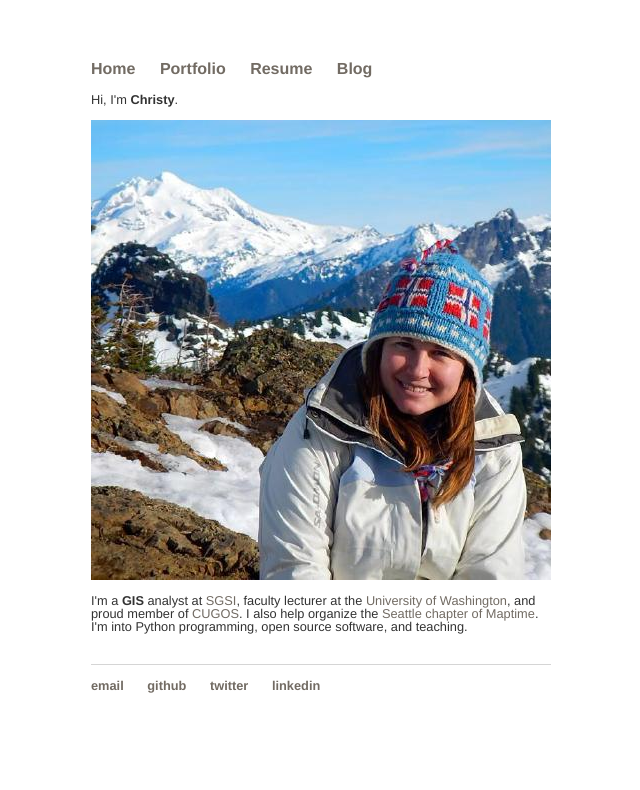
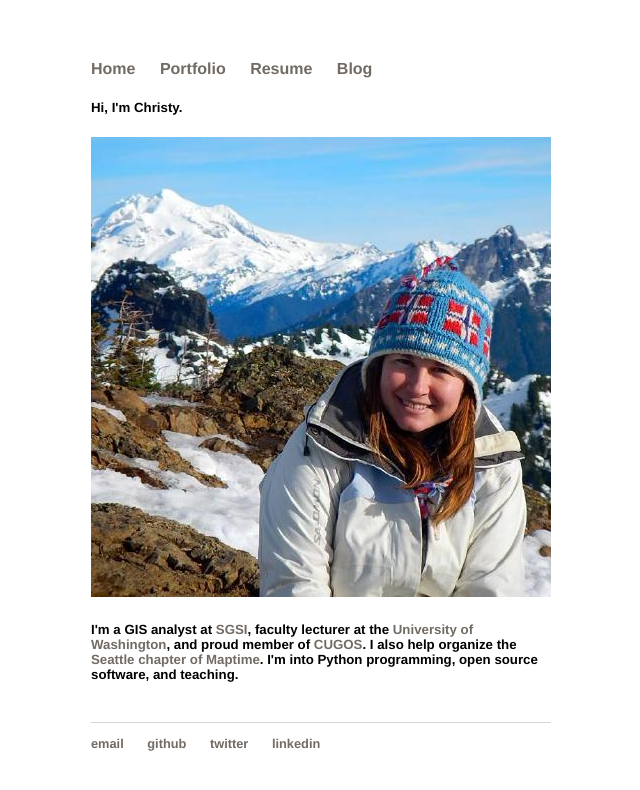
Before and after one commit to christyheaton/christyheaton.github.io, a Jekyll site: the page built from index.html, in a window 1280 px wide. Shown: the top 790 px of the page, without its empty margins (319-959 px from the left). Built offline with Jekyll 4.4.1, drawn with Linux system fonts in a browser that asks for light colours.

Commit message:
changed text to h5

```diff
--- a/index.html
+++ b/index.html
@@ -3,9 +3,9 @@
 title: Christy Heaton
 ---
 
-<p>Hi, I'm <strong>Christy</strong>.</p>
+<h5>Hi, I'm <strong>Christy</strong>.</h5>
 
 <p><img src="/images/Heaton.jpg" alt="christy" /></p>
 
-<p>I'm a <strong>GIS</strong> analyst at <a href="http://www.sgsi.com">SGSI</a>, faculty lecturer at the <a href="http://www.gisonline.uw.edu/">University of Washington</a>, and proud member of <a href="http://cugos.org">CUGOS</a>. I also help organize the <a href="http://maptimesea.github.io/">Seattle chapter of Maptime</a>. I'm into Python programming, open source software, and teaching.</p>
+<h5>I'm a <strong>GIS</strong> analyst at <a href="http://www.sgsi.com">SGSI</a>, faculty lecturer at the <a href="http://www.gisonline.uw.edu/">University of Washington</a>, and proud member of <a href="http://cugos.org">CUGOS</a>. I also help organize the <a href="http://maptimesea.github.io/">Seattle chapter of Maptime</a>. I'm into Python programming, open source software, and teaching.</h5>
 <br>
```
